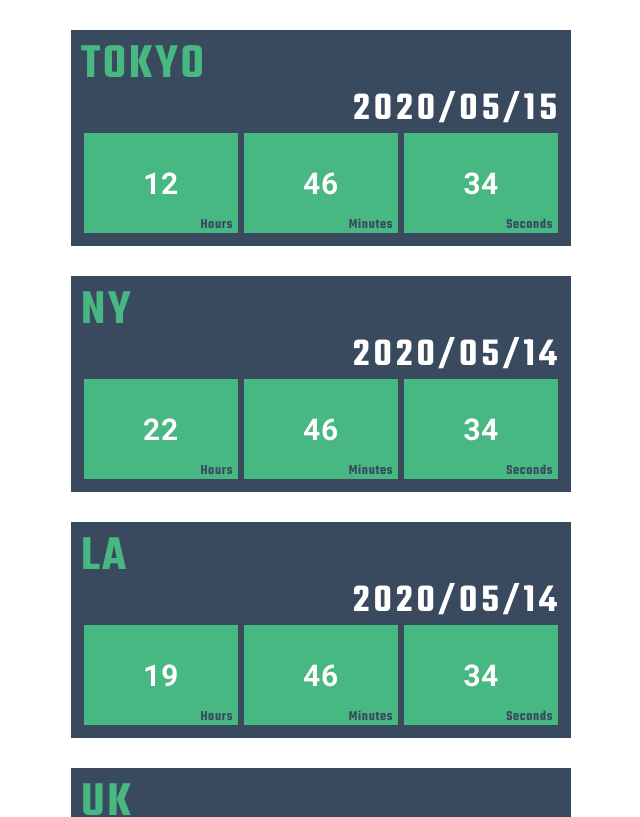
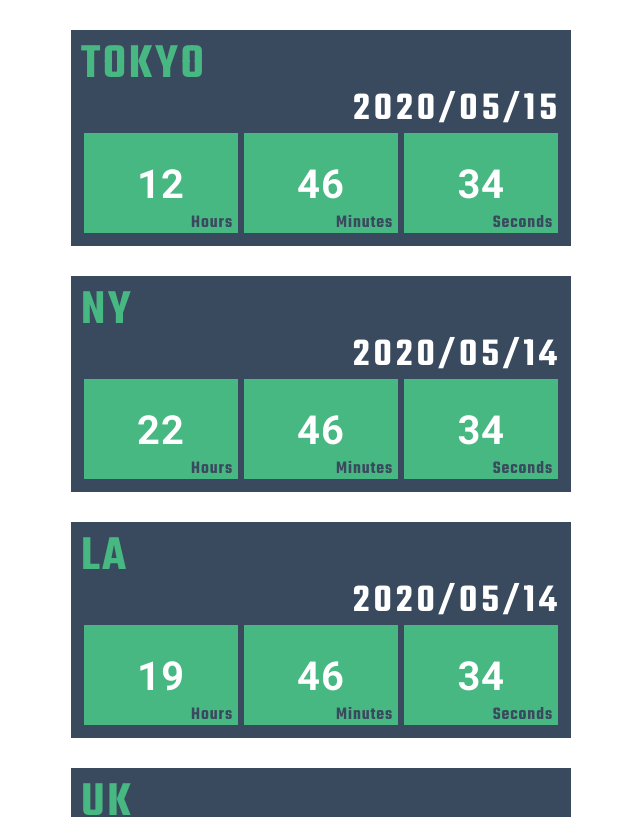
Before and after one commit to kngy0306/VueClock, a Vue app: page / in a window 1280 px wide. Shown: the top 817 px of the page, without its empty margins (319-959 px from the left). Built offline with nearby package versions, Linux system fonts and the light colour scheme.

Commit message:
vue.config.js作成

```diff
--- a/src/components/Clock.vue
+++ b/src/components/Clock.vue
@@ -104,7 +104,7 @@ export default {
   margin: 3px;
   color: #fff;
   font-family: "Roboto Mono", monospace;
-  font-size: 3rem;
+  font-size: 4rem;
   line-height: 1;
   background-color: #48b883;
   box-sizing: border-box;
@@ -117,7 +117,7 @@ export default {
   z-index: 1;
   color: #3a4a5e;
   font-family: "Teko", sans-serif;
-  font-size: 1.4rem;
+  font-size: 1.8rem;
   letter-spacing: 0.05em;
 }
 
--- /dev/null
+++ b/vue.config.js
@@ -0,0 +1,5 @@
+// vue.config.js
+module.exports = {
+  publicPath: "/VueClock/",
+  outputDir: "docs",
+};
```
Also changed, not shown: 8 other files (tests, documents, lock files or other folders).
